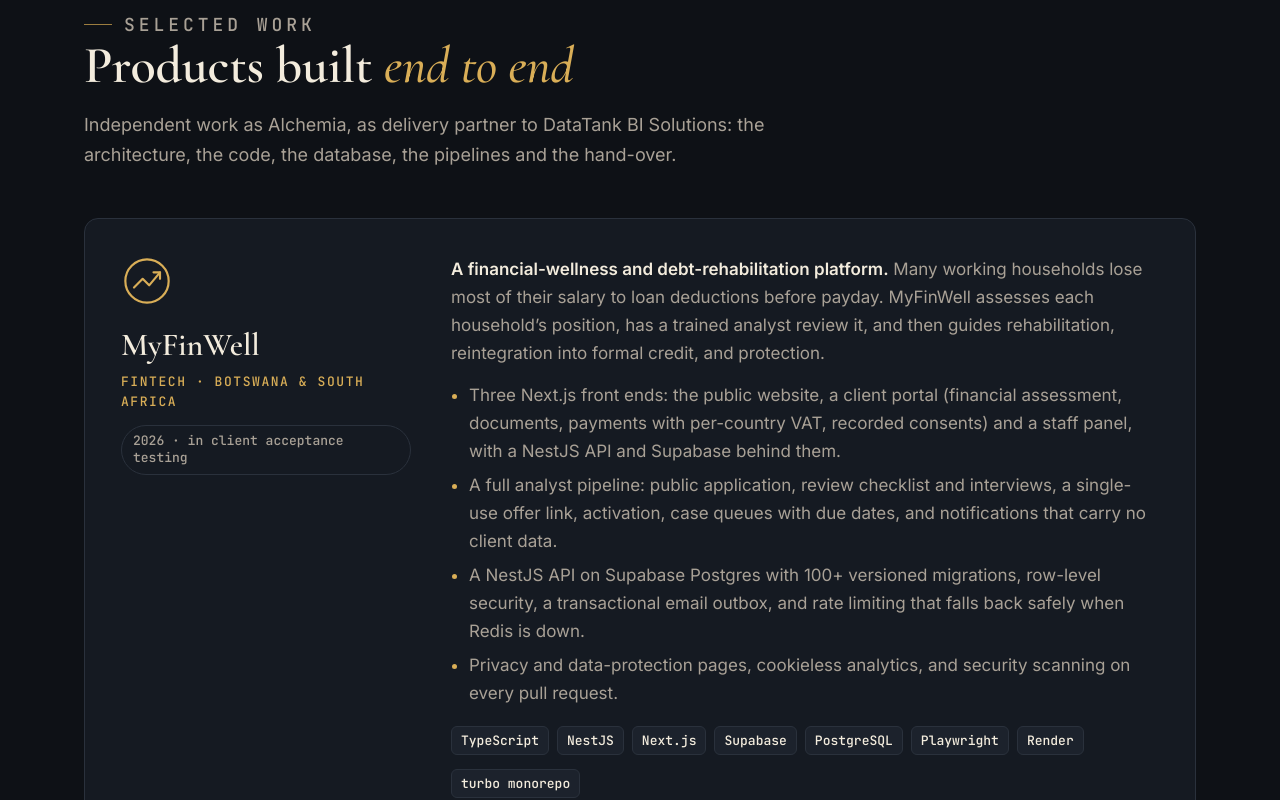
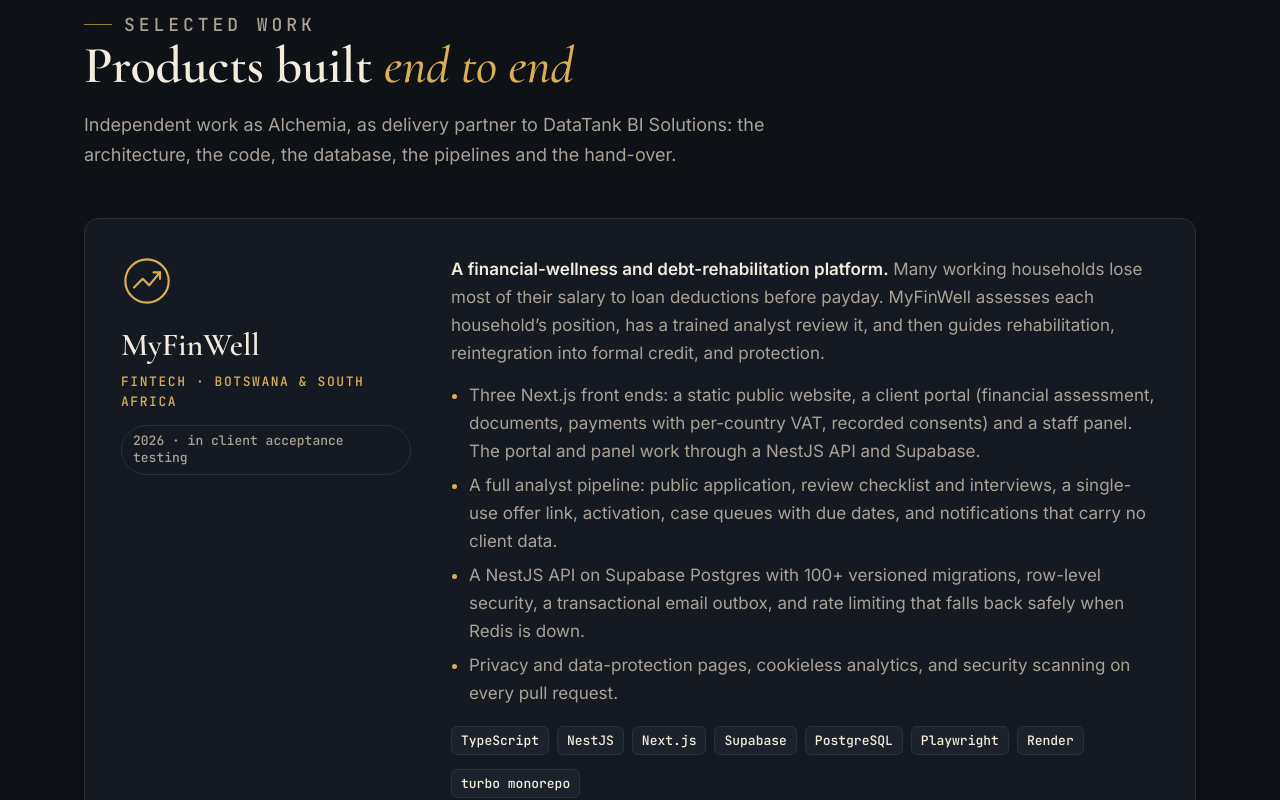
Before and after one commit to code-alchemist-dev/alchemist-portfolio-ui, a plain HTML site: page index.html in a window 1280 px wide. Shown: the part 1220-2020 px from the top of the page. Drawn offline with Linux system fonts and the light colour scheme.

Commit message:
docs: MyFinWell bullet matches the diagram (static website; portal and panel use the API and Supabase)
Co-Authored-By: Claude Opus 5.5 <noreply@anthropic.com>
Claude-Session: https://claude.ai/code/session_01JRu37eczyfr5RjtsbqAbU2

```diff
--- a/index.html
+++ b/index.html
@@ -168,7 +168,7 @@
             <div class="case-body">
               <p><strong>A financial-wellness and debt-rehabilitation platform.</strong> Many working households lose most of their salary to loan deductions before payday. MyFinWell assesses each household’s position, has a trained analyst review it, and then guides rehabilitation, reintegration into formal credit, and protection.</p>
               <ul>
-                <li>Three Next.js front ends: the public website, a client portal (financial assessment, documents, payments with per-country VAT, recorded consents) and a staff panel, with a NestJS API and Supabase behind them.</li>
+                <li>Three Next.js front ends: a static public website, a client portal (financial assessment, documents, payments with per-country VAT, recorded consents) and a staff panel. The portal and panel work through a NestJS API and Supabase.</li>
                 <li>A full analyst pipeline: public application, review checklist and interviews, a single-use offer link, activation, case queues with due dates, and notifications that carry no client data.</li>
                 <li>A NestJS API on Supabase Postgres with 100+ versioned migrations, row-level security, a transactional email outbox, and rate limiting that falls back safely when Redis is down.</li>
                 <li>Privacy and data-protection pages, cookieless analytics, and security scanning on every pull request.</li>
```
